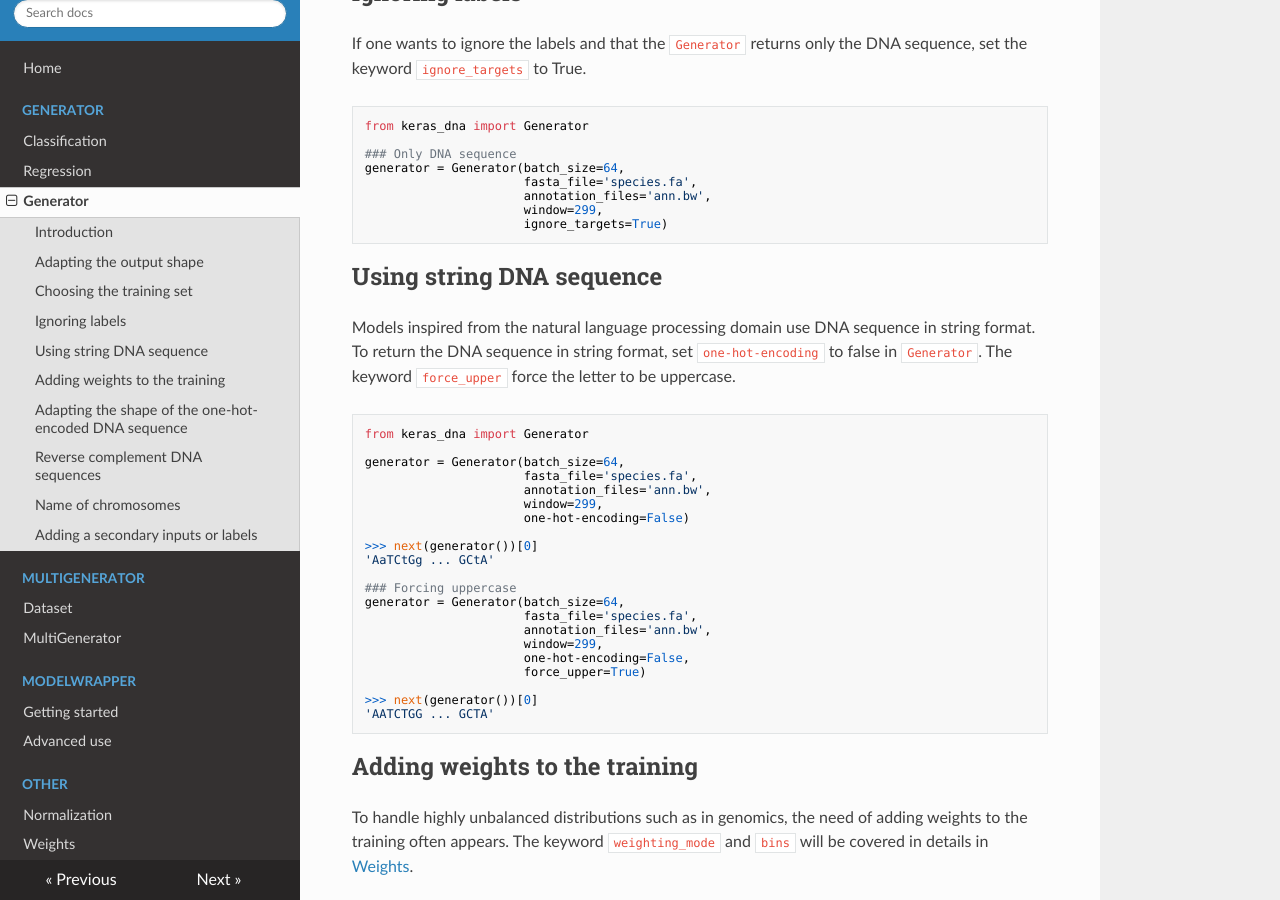
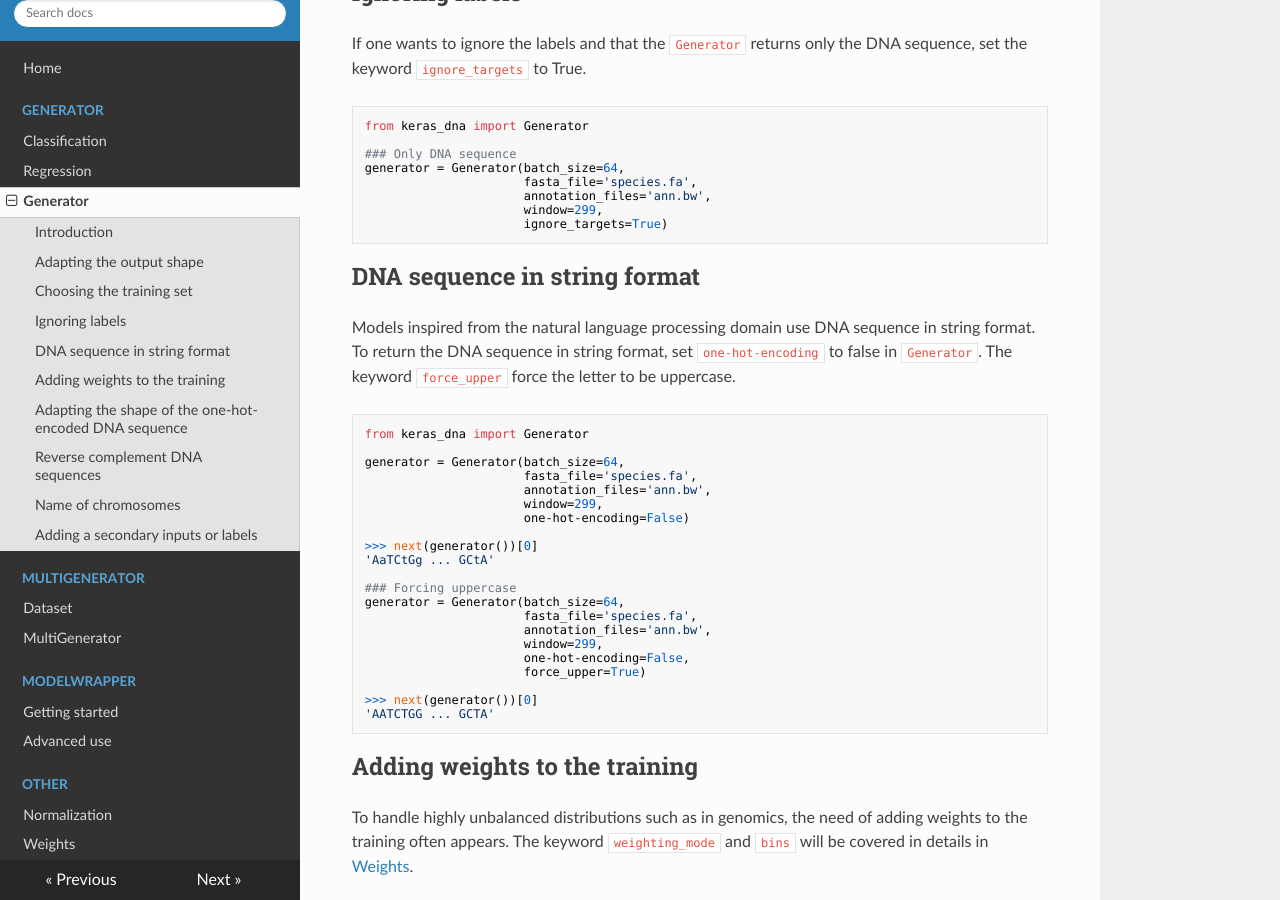
Before and after one commit to etirouthier/keras_dna, an MkDocs documentation site: the page built from docs/generators.md, in a window 1280 px wide and 900 px high, scrolled down 1114 px. Built offline with MkDocs 1.6.1, drawn with Linux system fonts in a browser that asks for light colours; nearby versions of some CDN libraries.

Commit message:
Update generators.md

````diff
--- a/docs/generators.md
+++ b/docs/generators.md
@@ -61,7 +61,7 @@ generator = Generator(batch_size=64,
                       ignore_targets=True)
 ```
 
-## Using string DNA sequence
+## DNA sequence in string format
 
 Models inspired from the natural language processing domain use DNA sequence in string format. To return the DNA sequence in string format, set `one-hot-encoding` to false in `Generator`. The keyword `force_upper` force the letter to be uppercase.
 
````
